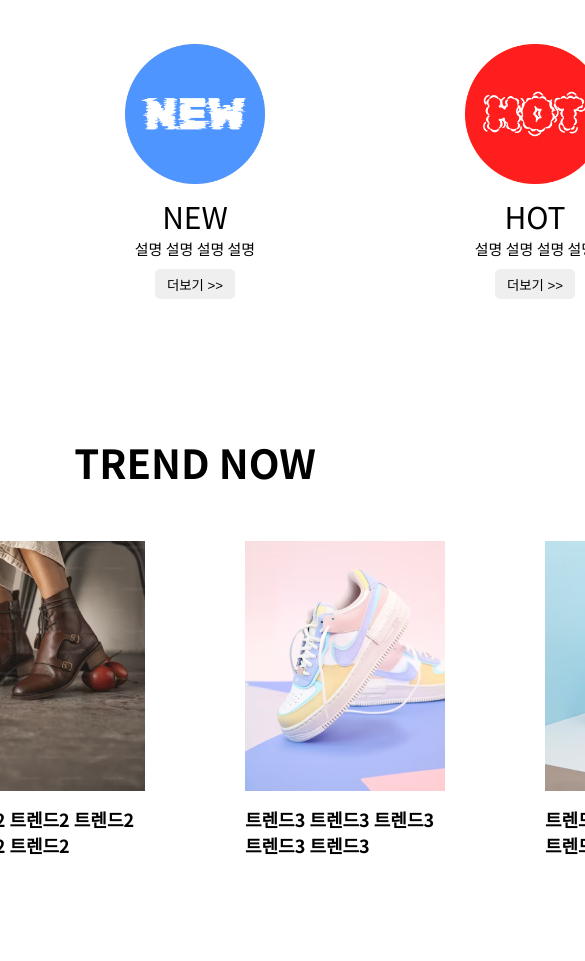
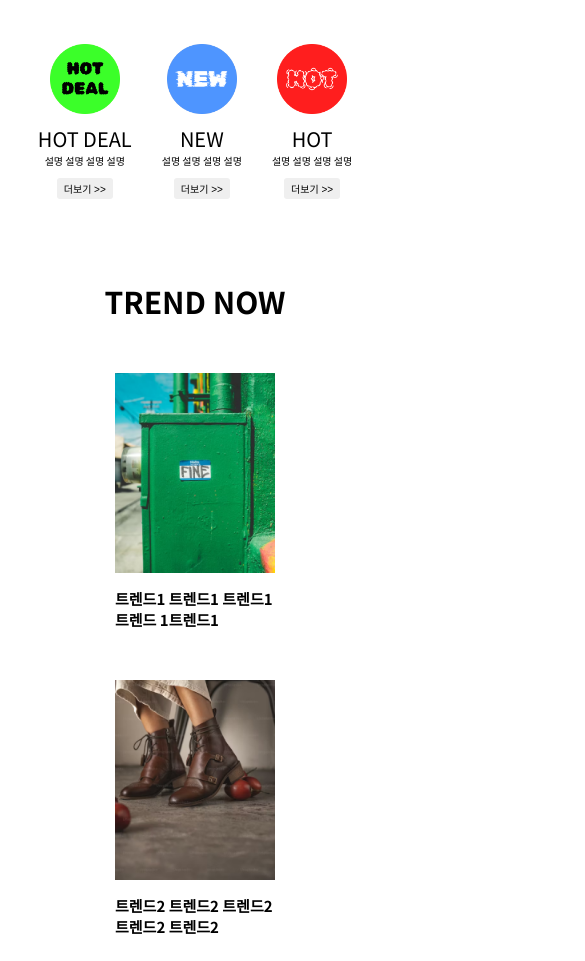
Before and after one commit to wlsooo/php_shoppingmall, a plain HTML site: page index.html in a window 390 px wide. Shown: the part 560-1521 px from the top of the page, 585 px wide, since content can reach past the window. Drawn offline with nearby package versions, Linux system fonts and the light colour scheme.

Commit message:
media-query완성

```diff
--- a/css/main.css
+++ b/css/main.css
@@ -4,6 +4,9 @@
     --font-light: 300;
     --font-regular: 400;
     --font-bold: 700;
+}
+html, main {
+    width: 100%;
 }
 main {
     font-family: var(--body-font);
@@ -61,3 +64,71 @@ main {
     font-weight: 700;
     margin-bottom: 100px;
 }
+
+@media screen and (max-width: 1024px) {
+    .content-container {
+        column-gap: 80px;
+    }
+    .circle-img {
+        width: 100px;
+        height: 100px;
+        margin: 0 auto;
+    }
+    .text1 {
+        font-size: 25px;
+    }
+    .text2 {
+        font-size: 12px;
+    }
+    .trend-container {
+        max-width: calc(200px + 200px + 80px);
+        gap: 80px;
+        flex-wrap: wrap;
+        margin: 50px auto;
+    }
+    .trend-text {
+        margin-bottom: 0;
+    }
+}
+
+@media screen and (max-width: 541px) {
+    .content-container {
+        column-gap: 30px;
+    }
+    .circle-img {
+        width: 70px;
+        height: 70px;
+        margin: 0 auto;
+    }
+    .text1 {
+        font-size: 20px;
+    }
+    .text2 {
+        font-size: 10px;
+    }
+    .more-button > button{
+        width: 56px;
+        height: 21px;
+        border-radius: 3px;
+        font-size: 10px;
+    }
+    .trend-container {
+        max-width: calc(160px + 160px);
+        row-gap: 50px;
+        flex-wrap: wrap;
+        margin: 50px auto;
+    }
+    .trend-img {
+        width: 160px;
+        height: 200px;
+    }
+    .trend-title {
+        font-size: 30px;
+        margin-top: 80px;
+    }
+    .trend-text {
+        width: 160px;
+        font-size: 15px;
+        font-weight: 600;
+    }
+}
```
